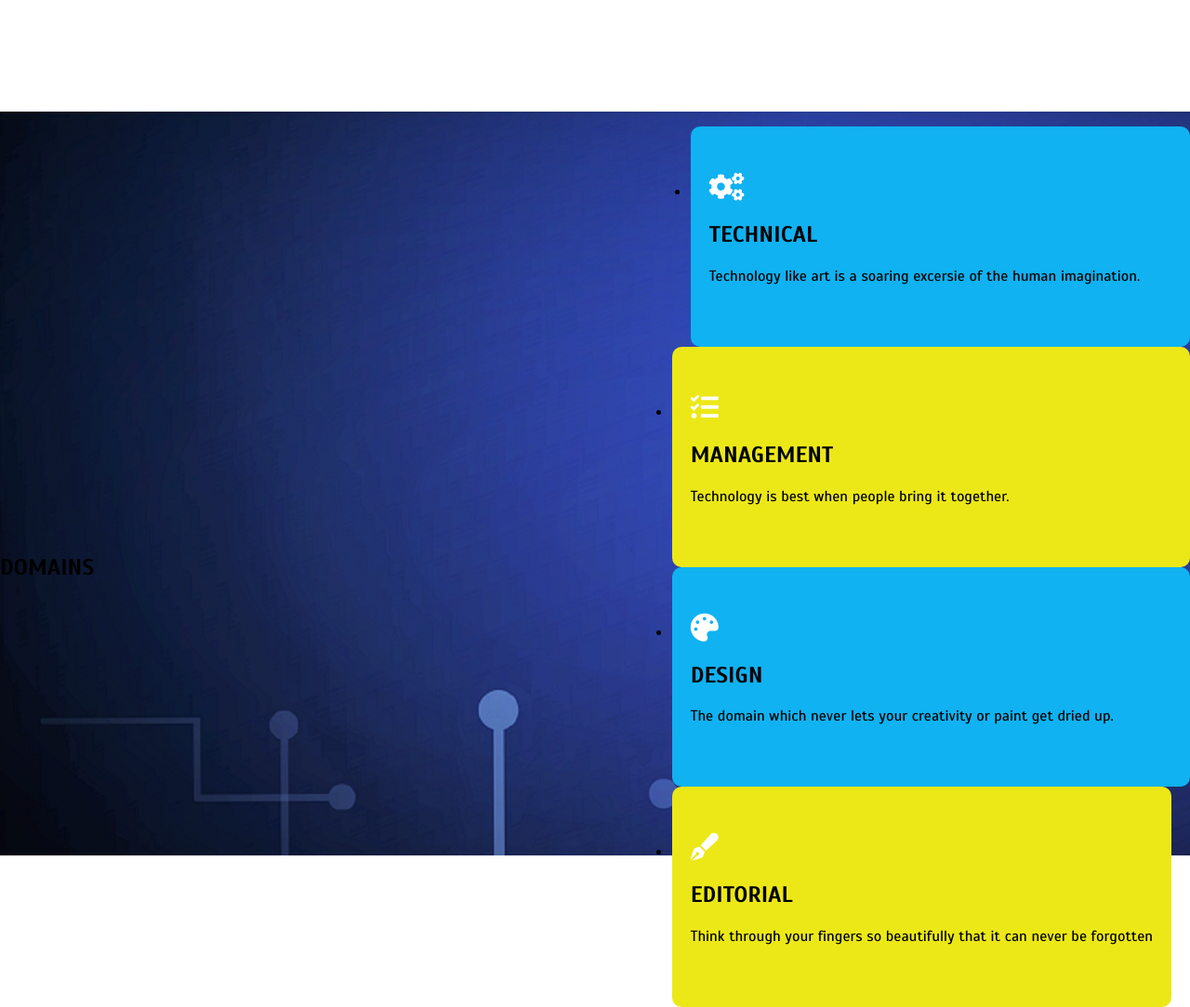
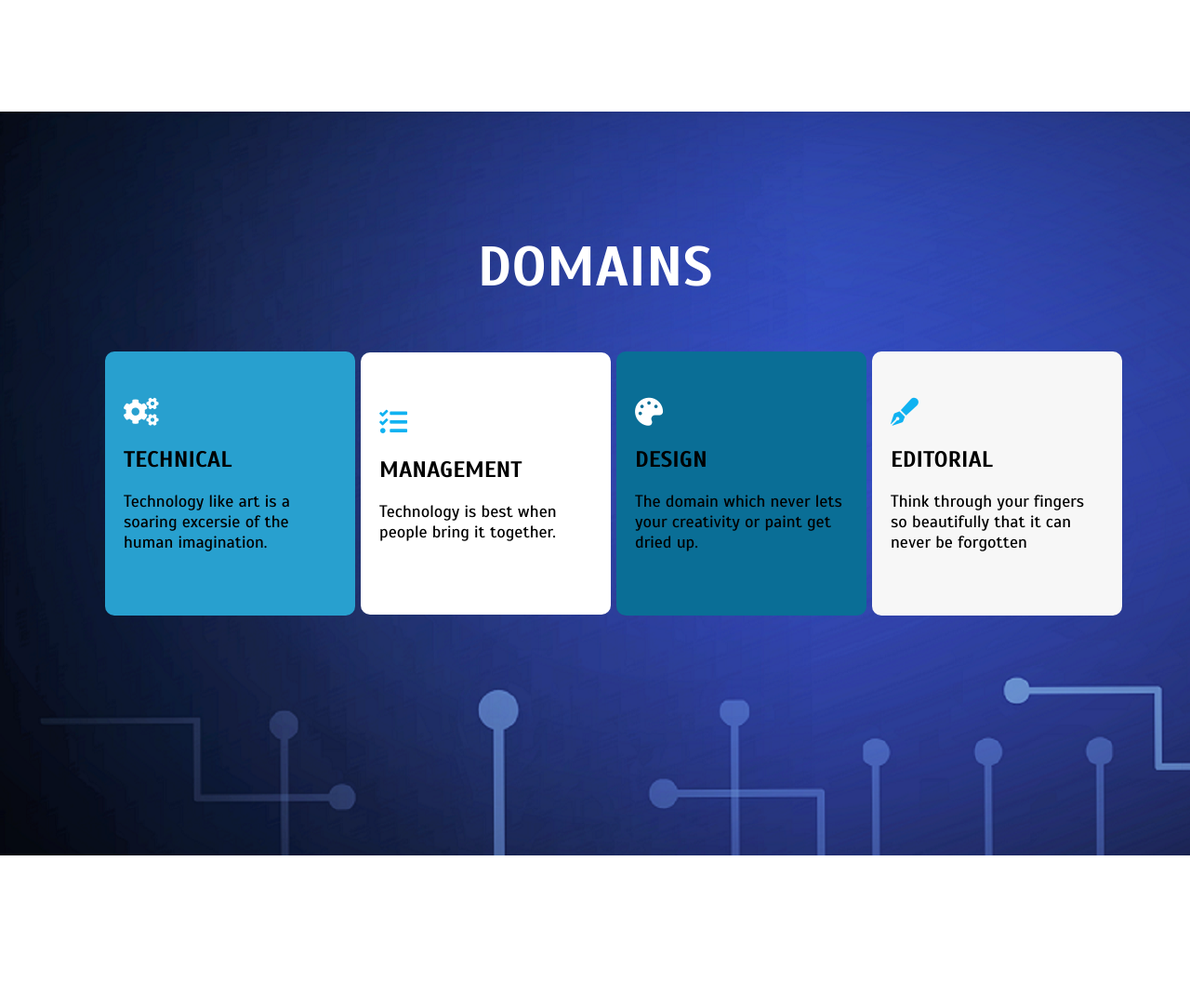
Before and after one commit to riyasai22/chapter-website-trial, a plain HTML site: page index.html in a window 1280 px wide. Shown: the part 1480-2563 px from the top of the page at 93% size. After the commit the page ends 2400 px from the top, so only its background shows below. Drawn offline with Linux system fonts and the light colour scheme.

Commit message:
Update style.css

```diff
--- a/style.css
+++ b/style.css
@@ -126,48 +126,77 @@ em{
     margin:0px;
     color:rgb(143, 134, 134);
 }
-.domain-area{
+.domain-area
+{   display: -webkit-flex;
+    display: -moz-flex;
+    display: -ms-flex;
+    display: -o-flex;
+    display:flex;
+    z-index:1;
+    width:100%;
+    height:100vh;
+    background-image: url("bg2.png");
+    flex-wrap: wrap;
+    position: relative;
+    align-items: center;
+    justify-content: center;
+    background-attachment: fixed;
+}
+.domain-area .title{
+    position:absolute;
+    color:white;
+    top:80px;
+    font-size:40px;
+}
+.domain-area .contents{
     display: -webkit-flex;
     display: -moz-flex;
     display: -ms-flex;
     display: -o-flex;
     display:flex;
-    justify-content:space-between;
+    justify-content:center;
     align-items:center;
-    z-index:1;
-    width:100%;
-    height:100vh;
-    background-image: url("bg2.png");
-    flex-wrap: wrap;
+    max-width:1100px;
+}
+.contents h2{
+    font-size:24px;
+}
+.contents p{
+    font-size: 18px;
 }
 .d1{
-    flex:18%;
-    margin-left:20px;
-    background-color:rgb(16, 178, 241);
+    flex:16%;
+    background-color:rgba(40, 160, 207);
     padding:50px 20px;
     border-radius:10px;
 }
 .d2{
-    flex:18%;
-    background-color:rgb(236, 232, 24);
-    padding:50px 20px;
+    flex:16%;
+    background-color:rgb(255, 255, 255);
+    padding:60px 20px;
     border-radius:10px;
 }
 .d3{
-    flex:18%;
-    background-color:rgb(16, 178, 241);
+    flex:16%;
+    background-color:rgb(10, 110, 150);
     padding:50px 20px;
     border-radius:10px;
 }
 .d4{
-    flex:18%;
-    margin-right:20px;
-    background-color:rgb(236, 232, 24);
+    flex:16%;
+    background-color:rgb(247, 247, 247);
     padding:50px 20px;
-        border-radius:10px;
-
+    border-radius:10px;
 }
 i{
     font-size:30px;
     color:white;
 }
+.d2 i, .d4 i{
+    color:rgb(16,178,241);
+}
+li{
+    list-style:none;
+    margin:3px;
+
+}
```
